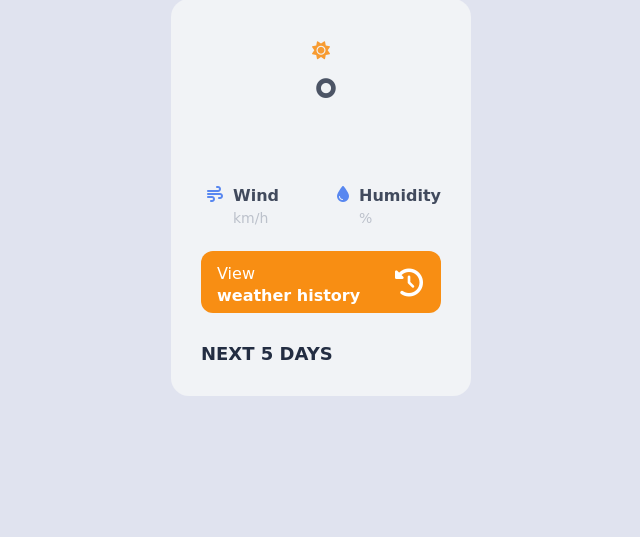
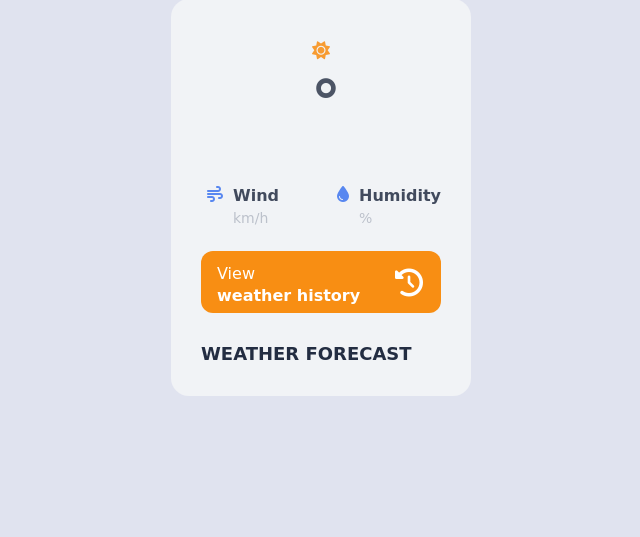
Before and after one commit to lucomor/weather.loc, a Symfony app: template templates/index.html.twig in a window 1280 px wide. Shown: the part 41-578 px from the top of the page, without its empty margins (319-959 px from the left). Run offline with Twig, Linux system fonts and the light colour scheme; the template is opened without the code that fills it, so the values that code supplies are empty; some libraries are stand-ins or nearby versions; some web fonts are replaced.

Commit message:
Change forecast weather Days to Hours on AppController and index template, edit styles

```diff
--- a/public/css/main.css
+++ b/public/css/main.css
@@ -98,7 +98,7 @@ body
   padding:0px 12px;
   border:0px dotted red;
 }
-.grid-next-days-table
+.grid-weather-forecast-table
 {
   display: grid;
   width:240px;
@@ -106,28 +106,28 @@ body
   grid-template-columns: 1fr 1fr 30px;
   font-weight: bold;
 }
-.grid-next-days-table div:nth-child(3n+2)
+.grid-weather-forecast-table div:nth-child(3n+2)
 {
   color:#BCC1CB;
 }
-.grid-next-days-table div:nth-child(3n+3)
+.grid-weather-forecast-table div:nth-child(3n+3)
 {
 
   justify-self: end;
 }
-.grid-next-days-table > div
+.grid-weather-forecast-table > div
 {
   margin-bottom: 20px;
   border:0px dotted red;
 }
-.grid-next-days-table div i
+.grid-weather-forecast-table div i
 {
   font-size: 14px;
   padding-right: 2px;
 }
 /* Grid Areas End */
 
-.next-days-title
+.weather-forecast-title
 {
   width: 240px;
   margin: 0 auto;
@@ -135,6 +135,7 @@ body
   color: #232D42;
   font-size: 18px;
   margin-bottom: 22px;
+  text-transform: uppercase;
 }
 .wind-block
 {
--- a/templates/index.html.twig
+++ b/templates/index.html.twig
@@ -38,13 +38,13 @@
         <i class="fas fa-history"></i>
       </div>
 
-      <div class="next-days-title">
-        NEXT 5 DAYS
+      <div class="weather-forecast-title">
+        Weather forecast
       </div>
 
-      <div class="grid-next-days-table">
+      <div class="grid-weather-forecast-table">
         {% for fr in forecast %}
-            <div>{{ fr.day }}</div>
+            <div>{{ fr.time }}</div>
             <div>{{ fr.weather }}</div>
             <div>{{ fr.temp }}°</div>
         {% endfor %}
```
Also changed, not shown: src/Controller/AppController.php (+17 -20 lines).
